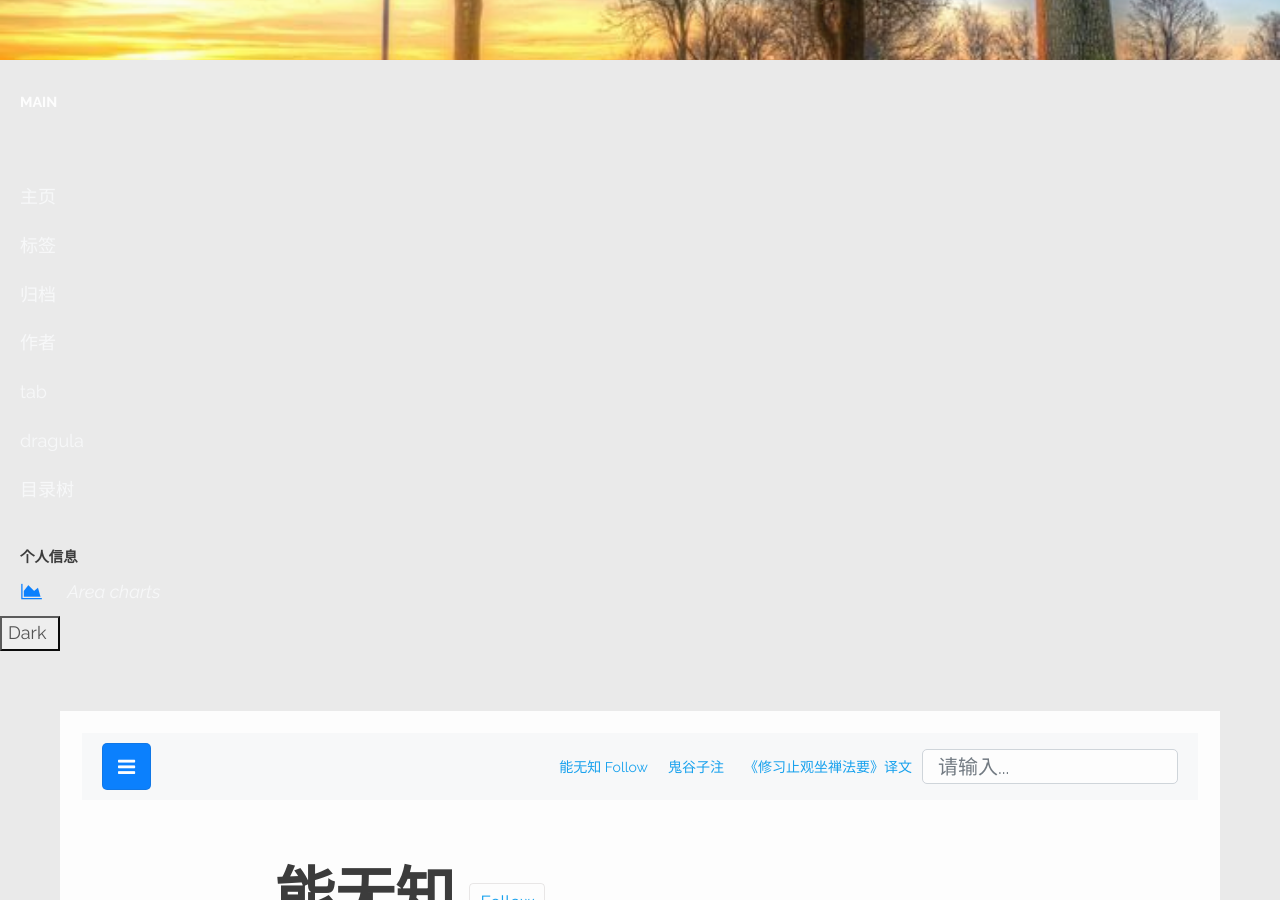
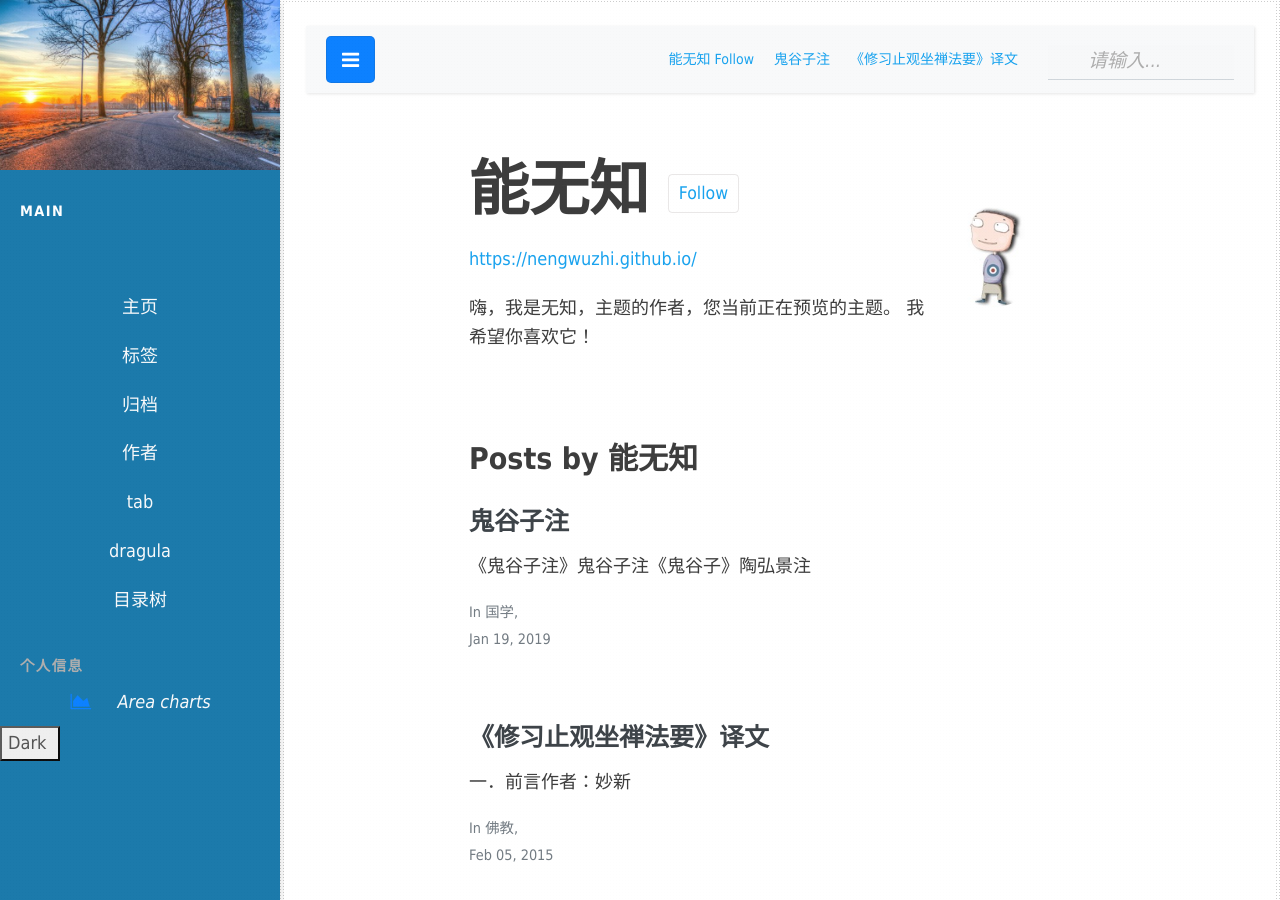
Before and after one commit to nengwuzhi/nengwuzhi.github.ioce, a Jekyll site: the page built from pages/author-author1.html, in a window 1280 px wide and 900 px high. Built offline with Jekyll 4.4.1, drawn with Linux system fonts in a browser that asks for light colours; nearby versions of some CDN libraries; grey boxes are pictures that could not be loaded.

Commit message:
Update Side_navigation.html

```diff
--- a/_includes/Side_navigation.html
+++ b/_includes/Side_navigation.html
@@ -46,6 +46,7 @@
 
 	</div>
 <!-- End vertical navbar -->
-
+ <!--nav-->
+<link rel="stylesheet" href="{{site.baseurl}}/css/nav_core.css">
 <!--dark_mode-->
 <script src="{{site.baseurl}}/js/dark_mode_style.js"></script>
```
